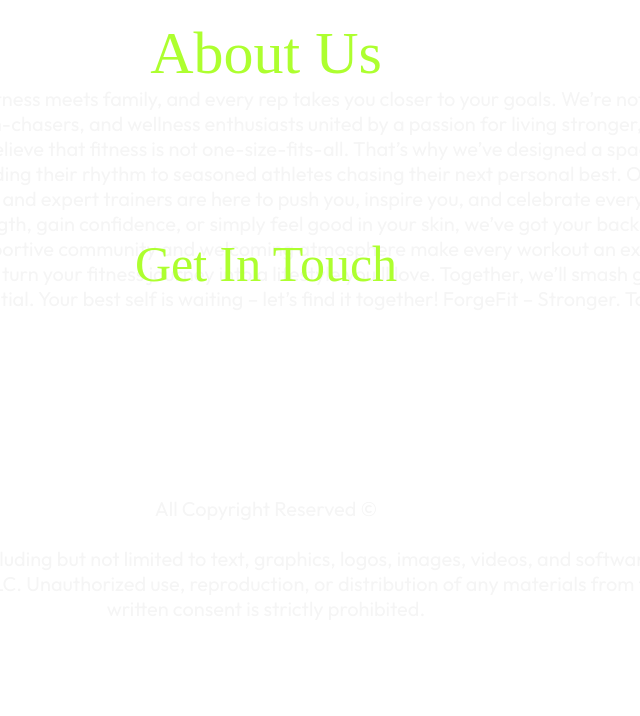
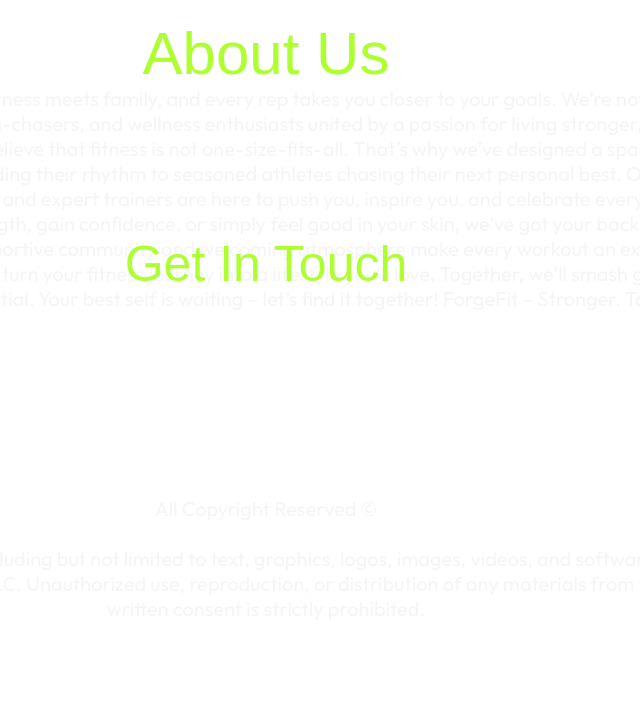
Before and after one commit to Ayyanrehman123/ForgeFit, a plain HTML site: page about.html in a window 1280 px wide. Shown: the top 716 px of the page, without its empty margins (374-1014 px from the left). Drawn offline with Linux system fonts and the light colour scheme.

Commit message:
fixed fonts

```diff
--- a/css/style.css
+++ b/css/style.css
@@ -83,7 +83,7 @@ margin-left: 8rem;
 #aboutus{
     position: absolute;
     /* margin-left: 500px; */
-    font-family: zen dots;
+    font-family: "Zen Dots", sans-serif;
     /* margin-left: 42%; */
     margin-top: 90px;
     font-size: 60px;
@@ -105,7 +105,7 @@ margin-left: 8rem;
 #get{
     position: absolute;
     margin-top: 40%;
-    font-family:zen dots ;
+    font-family: "Zen Dots", sans-serif;
     font-size: 50px;
     color: greenyellow;
 }
```
